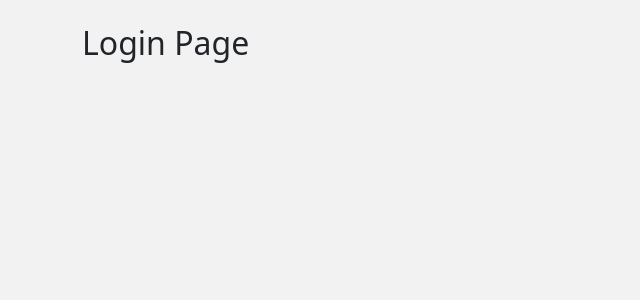
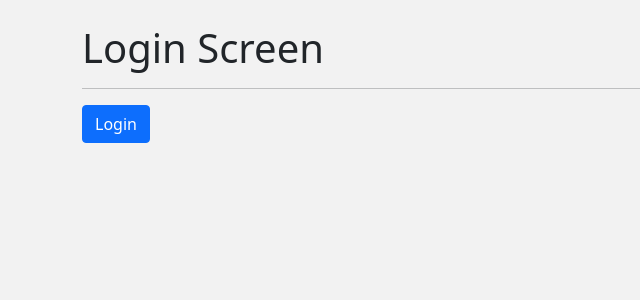
Before and after one commit to qbixmex/07-heroes-spa, a React (Vite) app: page /login in a window 1280 px wide. Shown: the top 300 px of the page, without its empty margins (0-640 px from the left). Built offline with nearby package versions, Linux system fonts and the light colour scheme.

Commit message:
05 - Navigate push, replace (useNavigate)

```diff
--- a/package.json
+++ b/package.json
@@ -1,7 +1,7 @@
 {
   "name": "heroes-spa",
   "private": true,
-  "version": "0.4.0",
+  "version": "0.5.0",
   "scripts": {
     "dev": "vite",
     "build": "vite build",
--- a/src/auth/pages/LoginPage.jsx
+++ /dev/null
@@ -1,7 +0,0 @@
-export const LoginPage = () => {
-  return (
-    <div className="container py-4">
-      <h2>Login Page</h2>
-    </div>
-  );
-};
--- /dev/null
+++ b/src/auth/pages/LoginScreen.jsx
@@ -0,0 +1,25 @@
+import { useNavigate } from "react-router-dom";
+
+
+export const LoginScreen = () => {
+
+  const navigate = useNavigate();
+
+  const handleLogin = () => {
+    navigate('/marvel', { replace: true });
+  };
+
+  return (
+    <div className="container py-4">
+      <h1>Login Screen</h1>
+      <hr />
+
+      <button
+        className="btn btn-primary"
+        onClick={ handleLogin }
+      >
+        Login
+      </button>
+    </div>
+  );
+};
--- a/src/auth/pages/index.js
+++ b/src/auth/pages/index.js
@@ -1 +1 @@
-export * from './LoginPage'
+export * from './LoginScreen'
--- a/src/router/AppRouter.jsx
+++ b/src/router/AppRouter.jsx
@@ -1,13 +1,13 @@
 import { Routes, Route } from "react-router-dom";
 
-import { LoginPage } from "../auth";
+import { LoginScreen } from "../auth";
 import { HeroesRoutes } from "../heroes";
 
 export const AppRouter = () => {
   return (
     <>
       <Routes>
-        <Route path="login" element={ <LoginPage /> } />
+        <Route path="login" element={ <LoginScreen /> } />
         <Route path="*" element={ <HeroesRoutes /> } />
       </Routes>
     </>
--- a/src/ui/components/Navbar.jsx
+++ b/src/ui/components/Navbar.jsx
@@ -1,6 +1,13 @@
-import { Link, NavLink } from 'react-router-dom';
+import { Link, NavLink, useNavigate } from 'react-router-dom';
 
 export const Navbar = () => {
+
+  const navigate = useNavigate();
+
+  const handleLogout = () => {
+    navigate('/login', { replace: true });
+  };
+
   return (
     <nav className="navbar navbar-expand-sm navbar-dark bg-dark px-3">
 
@@ -35,6 +42,7 @@ export const Navbar = () => {
           <button
             className="nav-item nav-link btn"
             style={{ boxShadow: 'none' }}
+            onClick={ handleLogout }
           >
             Logout
           </button>
```
